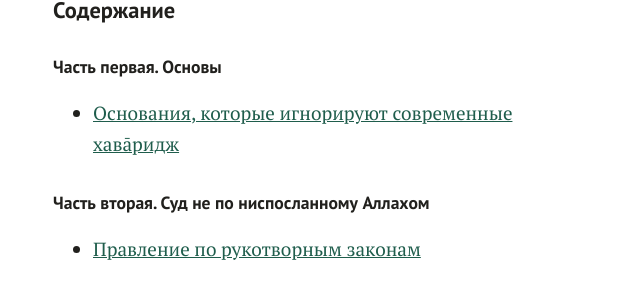
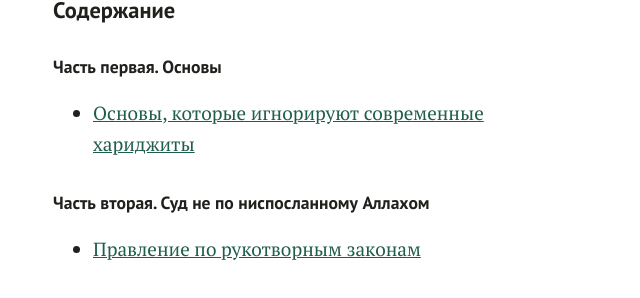
Before and after one commit to balqani/tahakum, a Jekyll site: the page built from index.md, in a window 1280 px wide. Shown: the part 445-743 px from the top of the page, without its empty margins (319-959 px from the left). Built offline with Jekyll 4.4.1, drawn with Linux system fonts in a browser that asks for light colours.

```diff
--- a/index.md
+++ b/index.md
@@ -11,7 +11,7 @@ title: Опровержение хариджитского манхаджа
 
 ### Часть первая. Основы
 
-* [Основания, которые игнорируют современные хавāридж](chast-01/)
+* [Основы, которые игнорируют современные хариджиты](chast-01/)
 
 ### Часть вторая. Суд не по ниспосланному Аллахом
 
```
